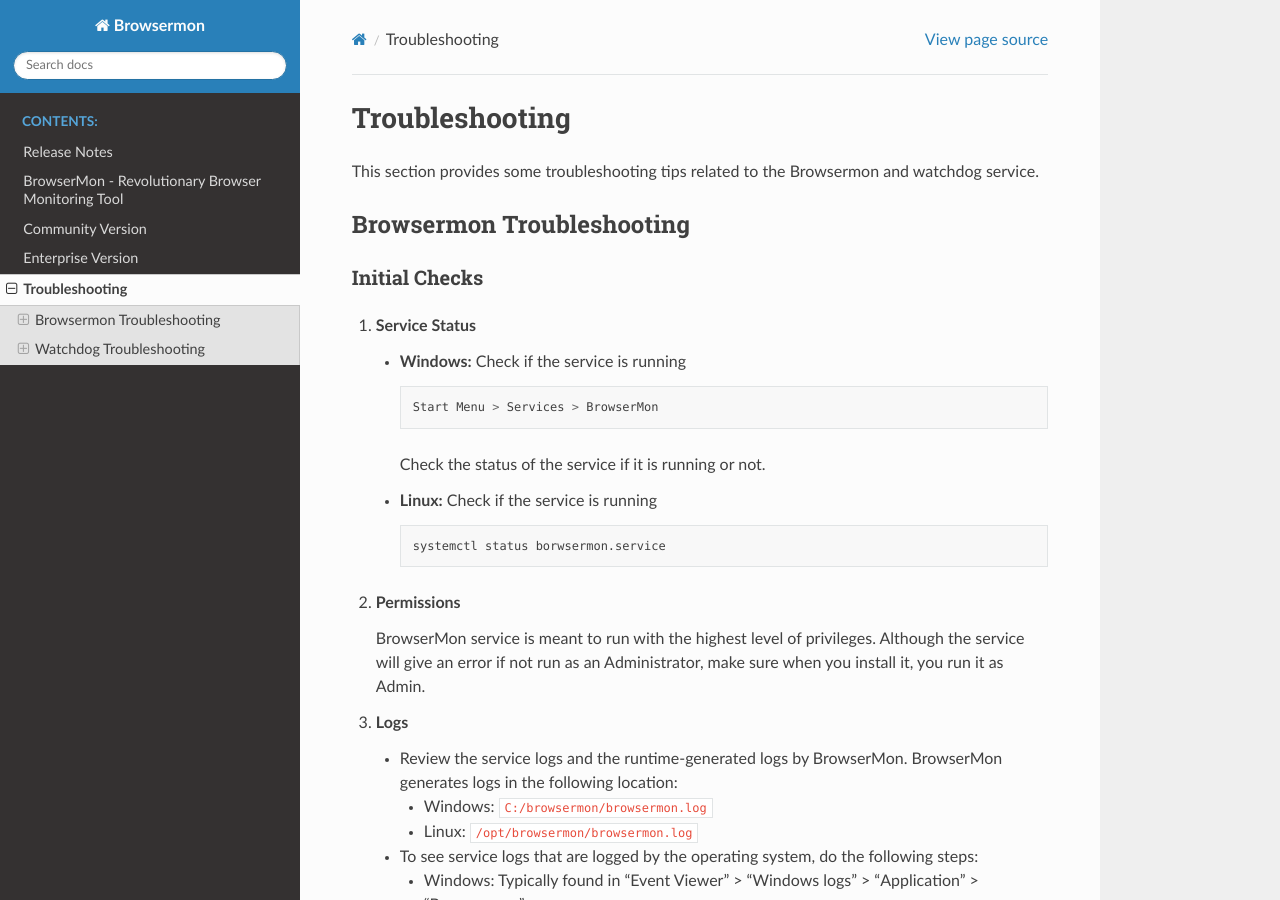
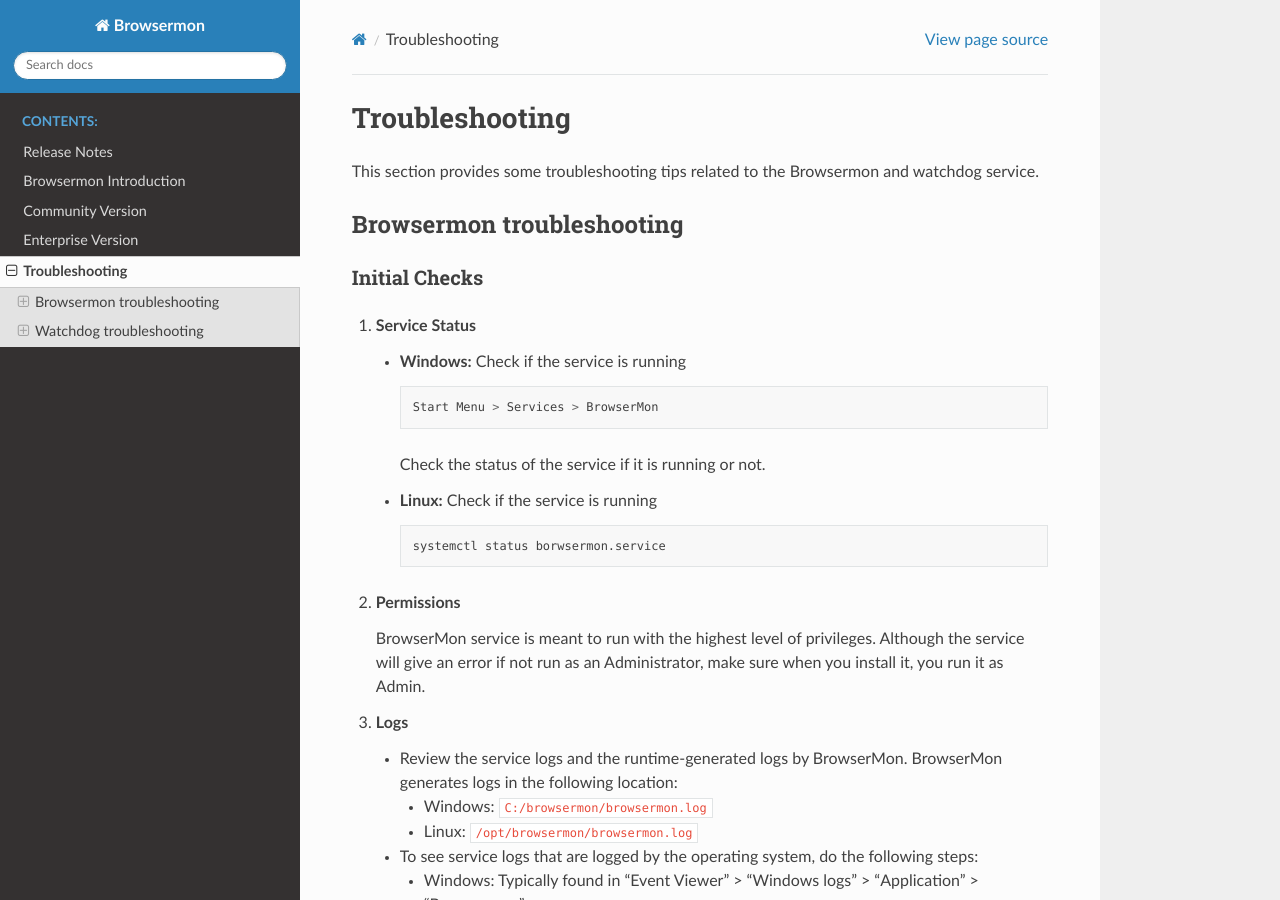
Before and after one commit to eunomatix/browsermon, a Sphinx documentation site: the page built from docs/readmetsnew.rst, in a window 1280 px wide and 900 px high. Built offline with Sphinx 7.4.7 and the Read the Docs theme 2.0.0, drawn with Linux system fonts in a browser that asks for light colours; some of the changed text lies outside the part shown.

Commit message:
small edits

```diff
--- a/docs/enterprise version.rst
+++ b/docs/enterprise version.rst
@@ -138,7 +138,7 @@
 
 **Description:** Display the list of active licensed controllers.
 
-Browsermon Enterprise Version  installtaion
+Browsermon enterprise version  installtaion
 -------------------------------------------
 
 Browsermon Enterprise Version runs in client-server model,
--- a/docs/readme.rst
+++ b/docs/readme.rst
@@ -6,8 +6,8 @@
 
 |Static Badge| |image1|
 
-BrowserMon - Revolutionary Browser Monitoring Tool
-==================================================
+Browsermon Introduction
+=======================
 
 Welcome to Browsermon, the revolutionary browser monitoring tool
 designed to provide unparalleled insights into browsing activities. With
--- a/docs/readmetsnew.rst
+++ b/docs/readmetsnew.rst
@@ -4,7 +4,7 @@
 This section provides some troubleshooting tips related to the Browsermon and watchdog
 service.
 
-Browsermon Troubleshooting
+Browsermon troubleshooting
 --------------------------
 
 Initial Checks
@@ -175,7 +175,7 @@
 
 
 
-Watchdog Troubleshooting
+Watchdog troubleshooting
 ------------------------
 This section provides some troubleshooting tips related to watchdog.
 
```
Also changed, not shown: 11 other files.
